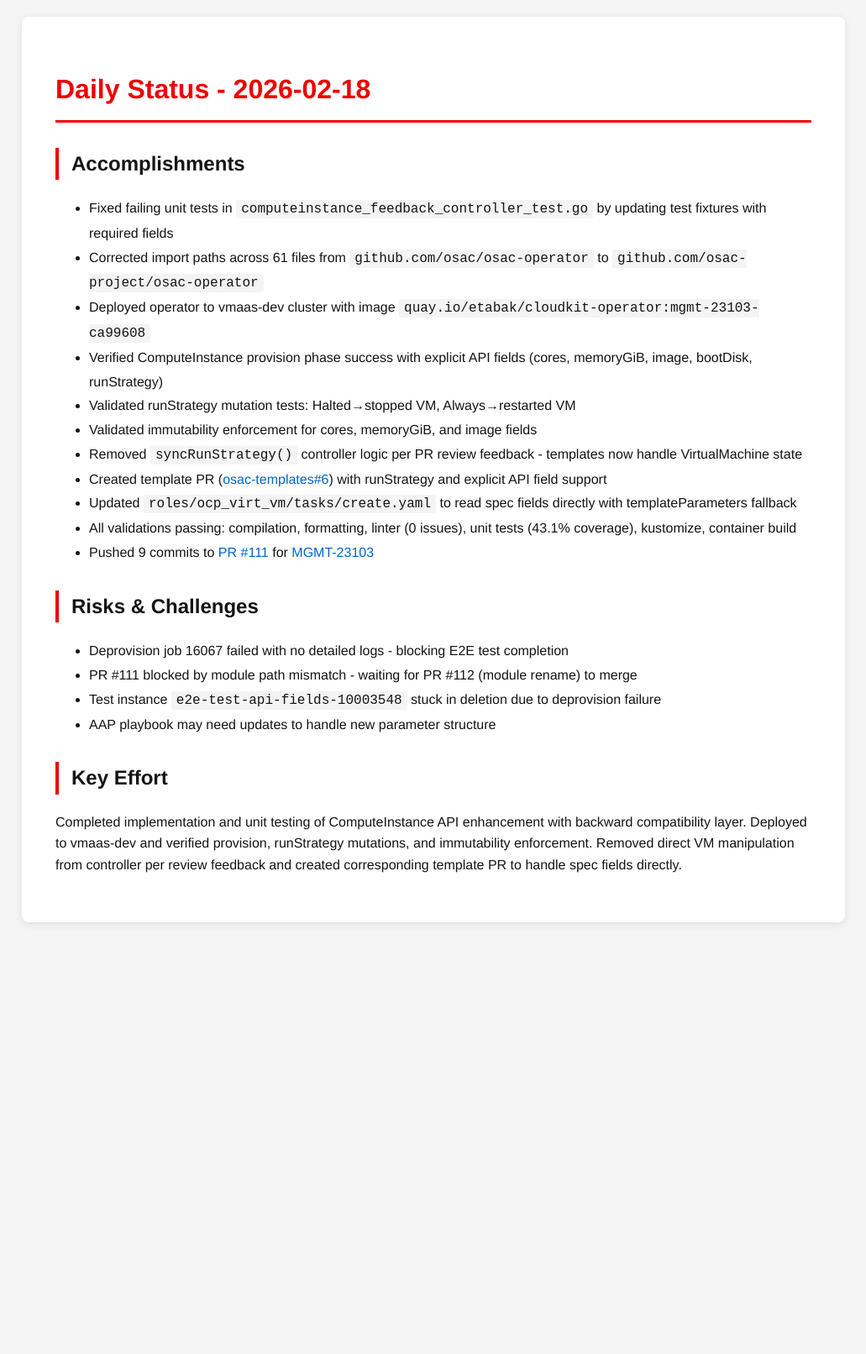
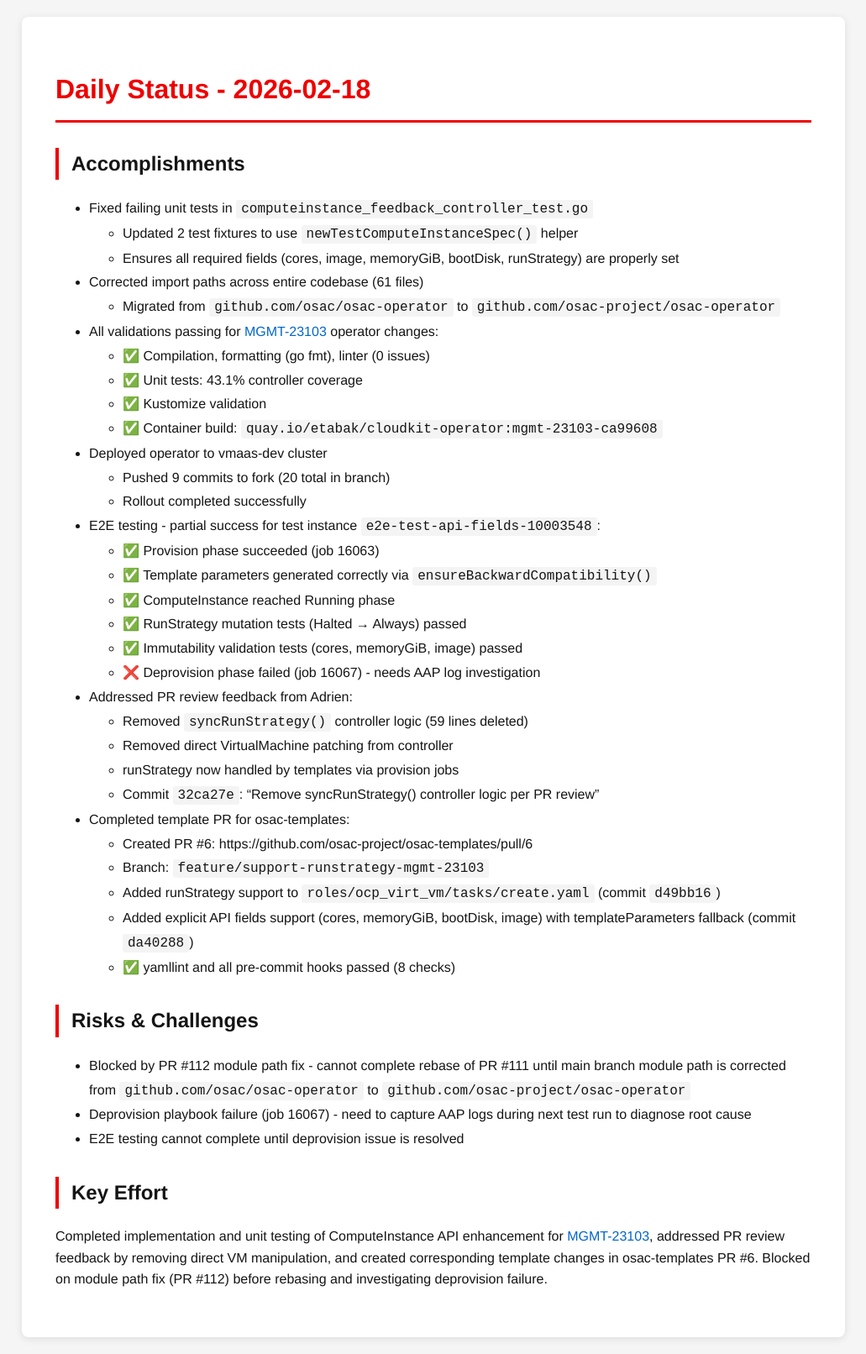
Before and after one commit to tzvatot/daily-status, a Jekyll site: the page built from 2026-02-18.md, in a window 1280 px wide. Shown: the whole page at 84% size, without its empty margins (124-1155 px from the left). Built offline with Jekyll 4.4.1, drawn with Linux system fonts in a browser that asks for light colours; before the commit the page ends 1118 px from its top, so only the background shows below that.

Commit message:
Daily status update - 2026-02-18

```diff
--- a/2026-02-18.md
+++ b/2026-02-18.md
@@ -8,25 +8,44 @@ date: 2026-02-18
 
 ## Accomplishments
 
-- Fixed failing unit tests in `computeinstance_feedback_controller_test.go` by updating test fixtures with required fields
-- Corrected import paths across 61 files from `github.com/osac/osac-operator` to `github.com/osac-project/osac-operator`
-- Deployed operator to vmaas-dev cluster with image `quay.io/etabak/cloudkit-operator:mgmt-23103-ca99608`
-- Verified ComputeInstance provision phase success with explicit API fields (cores, memoryGiB, image, bootDisk, runStrategy)
-- Validated runStrategy mutation tests: Halted→stopped VM, Always→restarted VM
-- Validated immutability enforcement for cores, memoryGiB, and image fields
-- Removed `syncRunStrategy()` controller logic per PR review feedback - templates now handle VirtualMachine state
-- Created template PR ([osac-templates#6](https://github.com/osac-project/osac-templates/pull/6)) with runStrategy and explicit API field support
-- Updated `roles/ocp_virt_vm/tasks/create.yaml` to read spec fields directly with templateParameters fallback
-- All validations passing: compilation, formatting, linter (0 issues), unit tests (43.1% coverage), kustomize, container build
-- Pushed 9 commits to [PR #111](https://github.com/osac-project/osac-operator/pull/111) for [MGMT-23103](https://issues.redhat.com/browse/MGMT-23103)
+- Fixed failing unit tests in `computeinstance_feedback_controller_test.go`
+  - Updated 2 test fixtures to use `newTestComputeInstanceSpec()` helper
+  - Ensures all required fields (cores, image, memoryGiB, bootDisk, runStrategy) are properly set
+- Corrected import paths across entire codebase (61 files)
+  - Migrated from `github.com/osac/osac-operator` to `github.com/osac-project/osac-operator`
+- All validations passing for [MGMT-23103](https://issues.redhat.com/browse/MGMT-23103) operator changes:
+  - ✅ Compilation, formatting (go fmt), linter (0 issues)
+  - ✅ Unit tests: 43.1% controller coverage
+  - ✅ Kustomize validation
+  - ✅ Container build: `quay.io/etabak/cloudkit-operator:mgmt-23103-ca99608`
+- Deployed operator to vmaas-dev cluster
+  - Pushed 9 commits to fork (20 total in branch)
+  - Rollout completed successfully
+- E2E testing - partial success for test instance `e2e-test-api-fields-10003548`:
+  - ✅ Provision phase succeeded (job 16063)
+  - ✅ Template parameters generated correctly via `ensureBackwardCompatibility()`
+  - ✅ ComputeInstance reached Running phase
+  - ✅ RunStrategy mutation tests (Halted → Always) passed
+  - ✅ Immutability validation tests (cores, memoryGiB, image) passed
+  - ❌ Deprovision phase failed (job 16067) - needs AAP log investigation
+- Addressed PR review feedback from Adrien:
+  - Removed `syncRunStrategy()` controller logic (59 lines deleted)
+  - Removed direct VirtualMachine patching from controller
+  - runStrategy now handled by templates via provision jobs
+  - Commit `32ca27e`: "Remove syncRunStrategy() controller logic per PR review"
+- Completed template PR for osac-templates:
+  - Created PR #6: https://github.com/osac-project/osac-templates/pull/6
+  - Branch: `feature/support-runstrategy-mgmt-23103`
+  - Added runStrategy support to `roles/ocp_virt_vm/tasks/create.yaml` (commit `d49bb16`)
+  - Added explicit API fields support (cores, memoryGiB, bootDisk, image) with templateParameters fallback (commit `da40288`)
+  - ✅ yamllint and all pre-commit hooks passed (8 checks)
 
 ## Risks & Challenges
 
-- Deprovision job 16067 failed with no detailed logs - blocking E2E test completion
-- PR #111 blocked by module path mismatch - waiting for PR #112 (module rename) to merge
-- Test instance `e2e-test-api-fields-10003548` stuck in deletion due to deprovision failure
-- AAP playbook may need updates to handle new parameter structure
+- Blocked by PR #112 module path fix - cannot complete rebase of PR #111 until main branch module path is corrected from `github.com/osac/osac-operator` to `github.com/osac-project/osac-operator`
+- Deprovision playbook failure (job 16067) - need to capture AAP logs during next test run to diagnose root cause
+- E2E testing cannot complete until deprovision issue is resolved
 
 ## Key Effort
 
-Completed implementation and unit testing of ComputeInstance API enhancement with backward compatibility layer. Deployed to vmaas-dev and verified provision, runStrategy mutations, and immutability enforcement. Removed direct VM manipulation from controller per review feedback and created corresponding template PR to handle spec fields directly.
+Completed implementation and unit testing of ComputeInstance API enhancement for [MGMT-23103](https://issues.redhat.com/browse/MGMT-23103), addressed PR review feedback by removing direct VM manipulation, and created corresponding template changes in osac-templates PR #6. Blocked on module path fix (PR #112) before rebasing and investigating deprovision failure.
```
